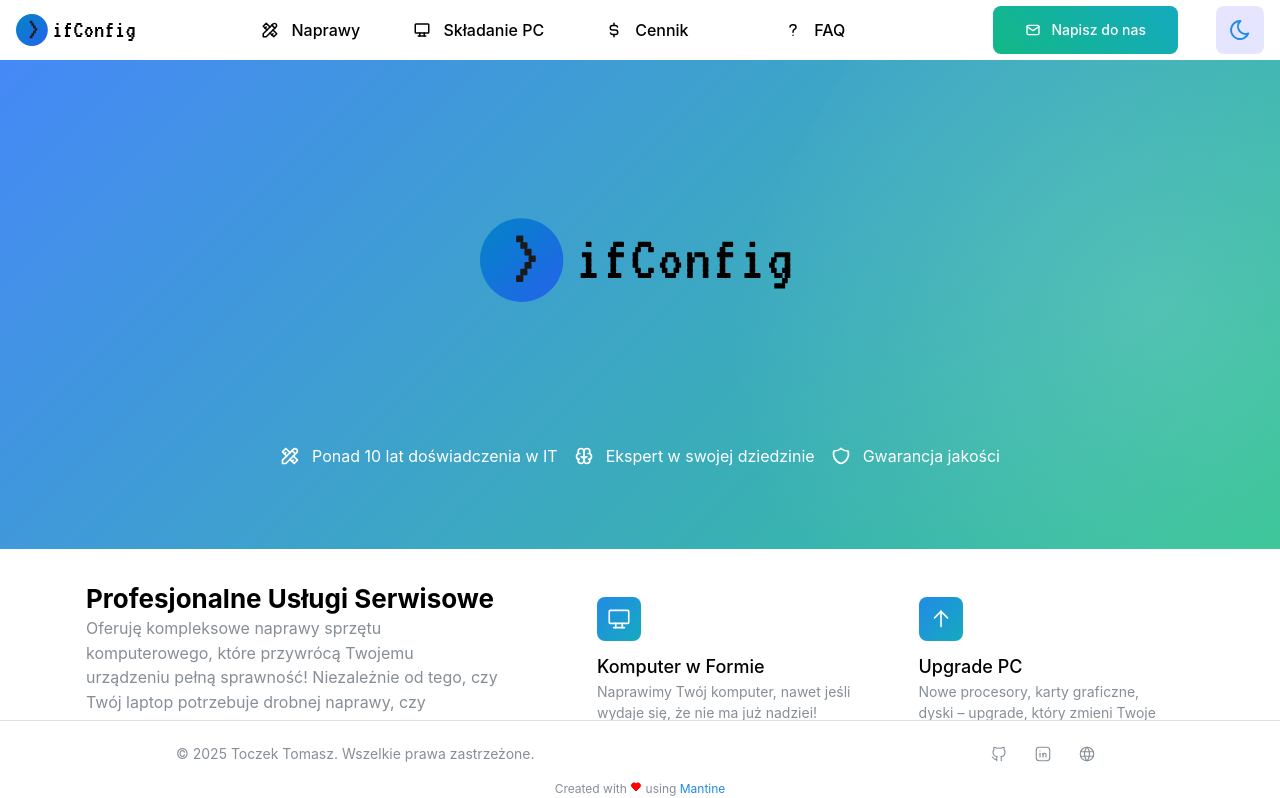
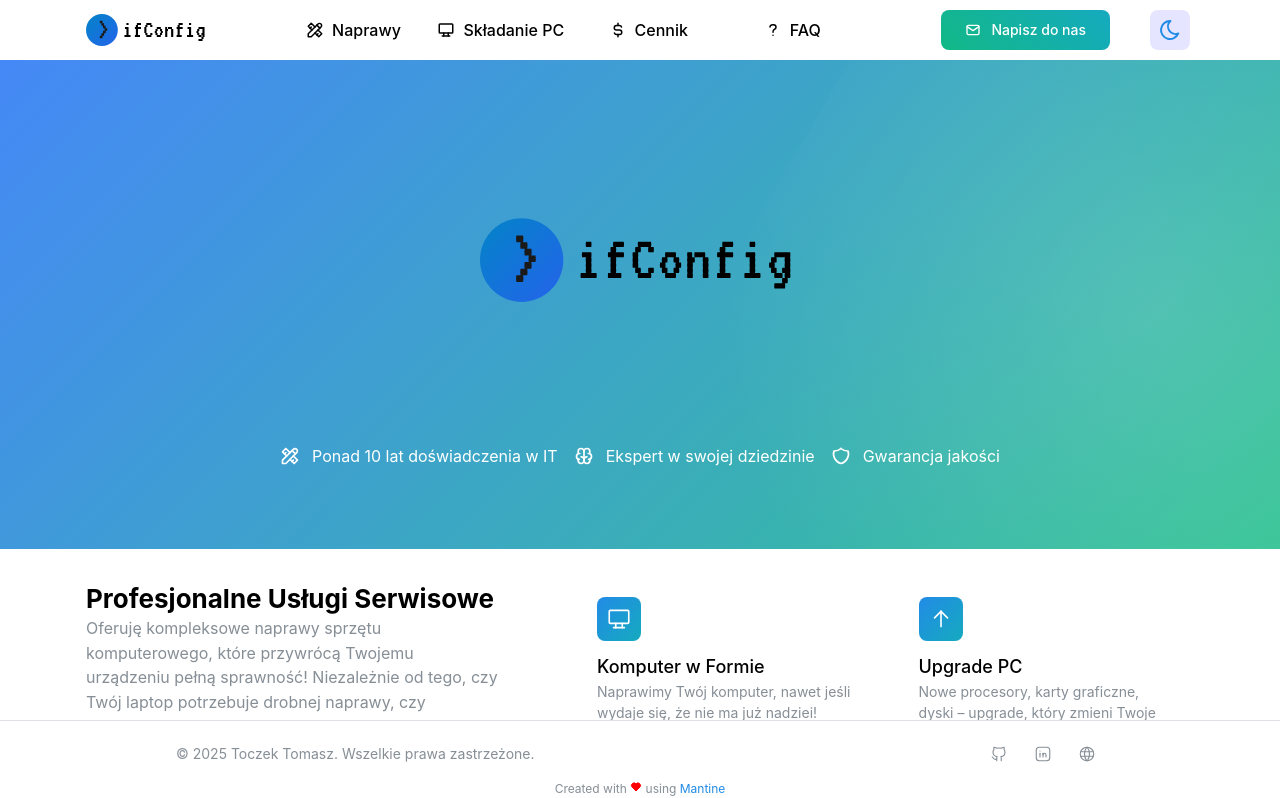
Before and after one commit to toczke/ifconfig-it-service, a React (Vite) app in the folder packages/static-frontend/: page / in a window 1280 px wide. Shown: the top 798 px of the page. Built offline with nearby package versions, Linux system fonts and the light colour scheme.

Commit message:
Updated header spacing

```diff
--- a/packages/static-frontend/src/components/Header.module.css
+++ b/packages/static-frontend/src/components/Header.module.css
@@ -3,6 +3,8 @@
   position: sticky;
   top: 0;
   z-index: 100;
+  padding: 0;
+  height: 72px;
 }
 
 [data-mantine-color-scheme='dark'] .header {
@@ -14,14 +16,15 @@
   justify-content: space-between;
   align-items: center;
   height: 100%;
+  padding: 0 var(--mantine-spacing-md);
 }
 
 .link {
   display: flex;
   align-items: center;
-  gap: 12px;
-  padding: 12px 32px;
-  margin: 0 6px;
+  gap: 8px;
+  padding: 8px 16px;
+  margin: 0 4px;
   border-radius: var(--mantine-radius-md);
   color: var(--mantine-color-gray-7);
   text-decoration: none;
@@ -31,9 +34,9 @@
   text-overflow: ellipsis;
   background: transparent;
   cursor: pointer;
-  height: 48px;
+  height: 40px;
   font-size: var(--mantine-font-size-sm);
-  min-width: 140px;
+  min-width: 120px;
   justify-content: center;
   font-weight: 500;
 }
@@ -63,13 +66,13 @@
 }
 
 .ctaButton {
-  height: 48px !important;
-  padding: 12px 32px !important;
-  margin: 0 6px !important;
+  height: 40px !important;
+  padding: 8px 24px !important;
+  margin: 0 4px !important;
   border-radius: var(--mantine-radius-md) !important;
   font-weight: 500 !important;
   transition: all 0.2s cubic-bezier(0.4, 0, 0.2, 1) !important;
-  min-width: 140px !important;
+  min-width: 120px !important;
 }
 
 .ctaButton:hover {
@@ -83,10 +86,11 @@
 }
 
 .themeToggle {
-  height: 48px !important;
-  width: 48px !important;
+  height: 40px !important;
+  width: 40px !important;
   border-radius: var(--mantine-radius-md) !important;
   transition: all 0.2s cubic-bezier(0.4, 0, 0.2, 1) !important;
+  margin: 0 4px !important;
 }
 
 .themeToggle:hover {
@@ -140,18 +144,27 @@
 }
 
 .burger {
-  width: 32px;
-  height: 32px;
+  width: 40px;
+  height: 40px;
   display: flex;
   align-items: center;
   justify-content: center;
-  transition: background-color 0.2s ease;
+  transition: all 0.2s ease;
+  border-radius: var(--mantine-radius-md);
+  color: var(--mantine-color-gray-6);
+  background: transparent;
 }
 
 .burger:hover {
   background-color: var(--mantine-color-dark-6);
+  color: var(--mantine-color-gray-3);
+}
+
+[data-mantine-color-scheme='light'] .burger {
+  color: var(--mantine-color-gray-7);
 }
 
 [data-mantine-color-scheme='light'] .burger:hover {
   background-color: var(--mantine-color-gray-1);
+  color: var(--mantine-color-gray-8);
 }
--- a/packages/static-frontend/src/components/Header.tsx
+++ b/packages/static-frontend/src/components/Header.tsx
@@ -72,7 +72,7 @@ export function Header() {
 
   return (
     <AppShell.Header className={classes.header} withBorder={false}>
-      <Container size="100%" className={classes.inner}>
+      <Container size="lg" className={classes.inner}>
         <Group justify="space-between" h="100%" w="100%">
           <Box
             component="a"
```
